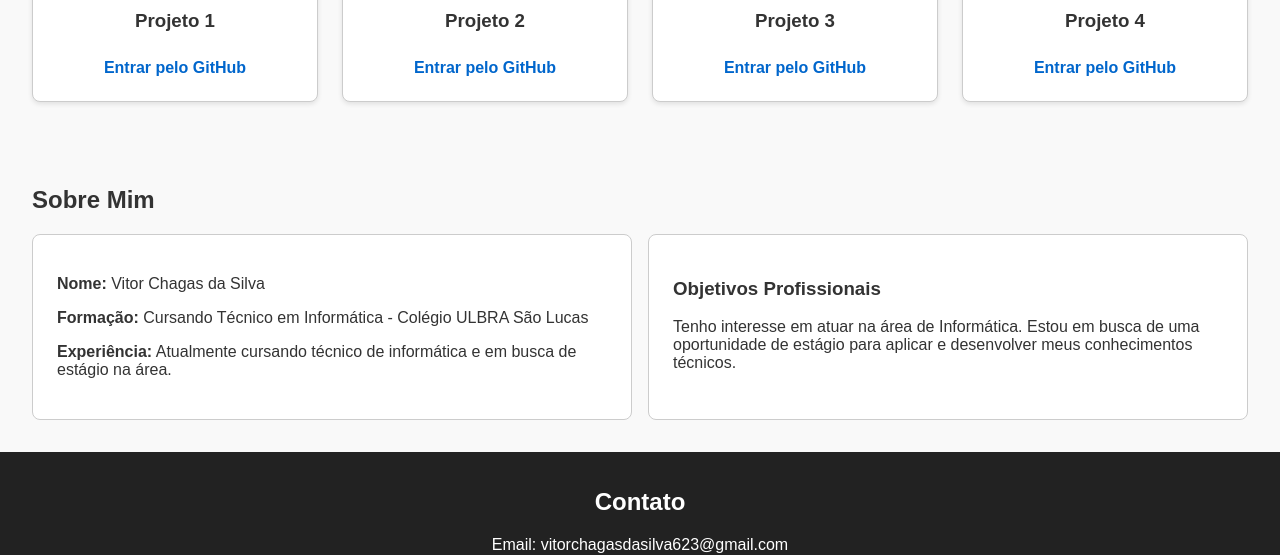
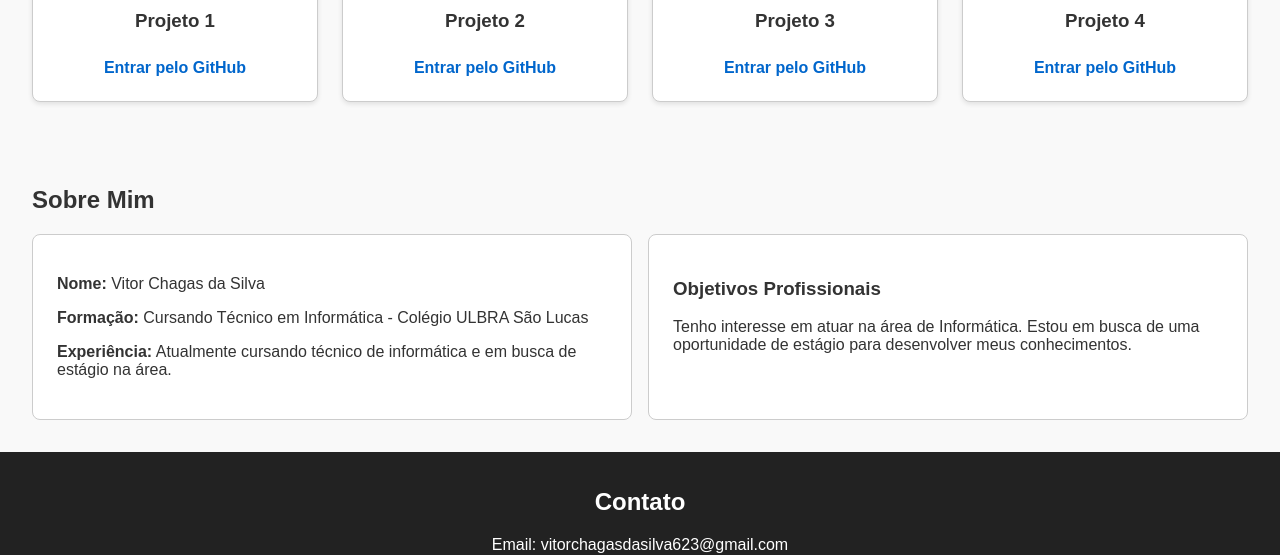
Before and after one commit to vitopzpagode/PortfolioWeb, a plain HTML site: page index.html in a window 1280 px wide. Shown: the part 310-865 px from the top of the page. Drawn offline with Linux system fonts and the light colour scheme.

Commit message:
Portfolio

```diff
--- a/index.html
+++ b/index.html
@@ -72,7 +72,7 @@
 
         <aside class="aside">
           <h3>Objetivos Profissionais</h3>
-          <p>Tenho interesse em atuar na área de Informática. Estou em busca de uma oportunidade de estágio para aplicar e desenvolver meus conhecimentos técnicos.</p>
+          <p>Tenho interesse em atuar na área de Informática. Estou em busca de uma oportunidade de estágio para desenvolver meus conhecimentos.</p>
         </aside>
       </div>
     </section>
```
